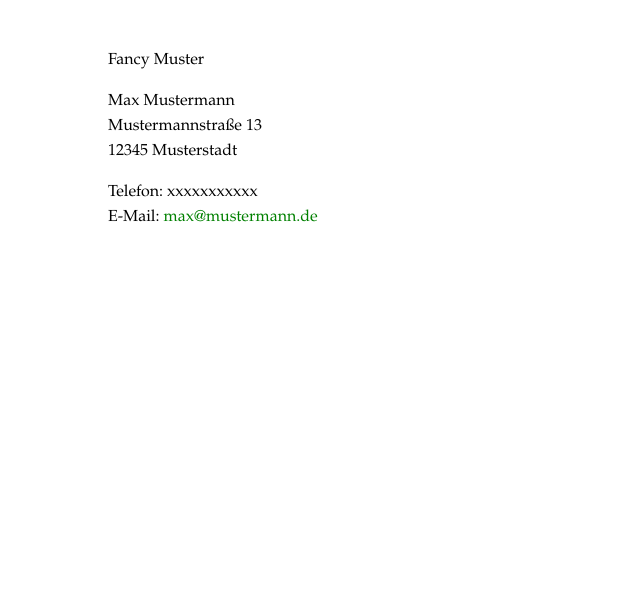
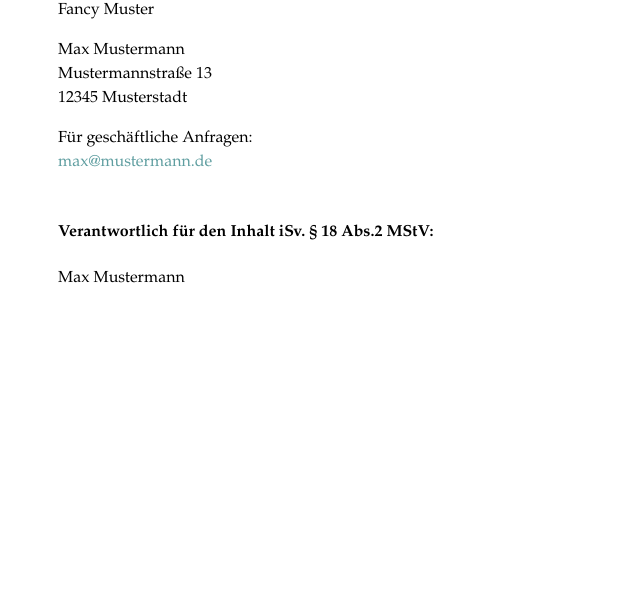
Before and after one commit to yoDa666/yoDa666.github.io, a plain HTML site: page index.html in a window 1280 px wide. Shown: the part 184-800 px from the top of the page, without its empty margins (0-640 px from the left). Drawn offline with Linux system fonts and the light colour scheme.

Commit message:
add Verantwortlich Disclaimer

```diff
--- a/index.html
+++ b/index.html
@@ -21,12 +21,17 @@
         font-family: Garamond, serif;
         color:black;
         font-size: 16px;
-        padding: 50px 50px 25px 100px;
-        line-height:25px;
+        padding: 0px 0px 0px 50px;
+        line-height:150%;
         display:inline-block;
         }
+
+    h4 {
+        padding: 25px 0px 0px 0px;
+        }
+
     a:link {
-          color: green;
+        color: cadetblue;
         background-color: transparent;
         text-decoration: none;
         }
@@ -55,17 +60,23 @@
 </header>
 
 <body>
-    <p class="content">
+    <p>
         Fancy Muster
     </p>
-    <p class="content">
+    <p>
         Max Mustermann <br>
         Mustermannstraße 13 <br>
         12345 Musterstadt
     </p>
-    <p class="content">
-        Telefon: xxxxxxxxxxx <br>
-        E-Mail: <a href="url">max@mustermann.de</a><br>
+    <p>
+        Für geschäftliche Anfragen: <br>
+        <a href="url">max@mustermann.de</a>
+    </p>
+    <h4>
+        Verantwortlich für den Inhalt iSv. § 18 Abs.2 MStV:
+    </h4>
+    <p>
+        Max Mustermann
     </p>
 
 </body>
```
Lines whose indentation alone changed are shown as unchanged.
